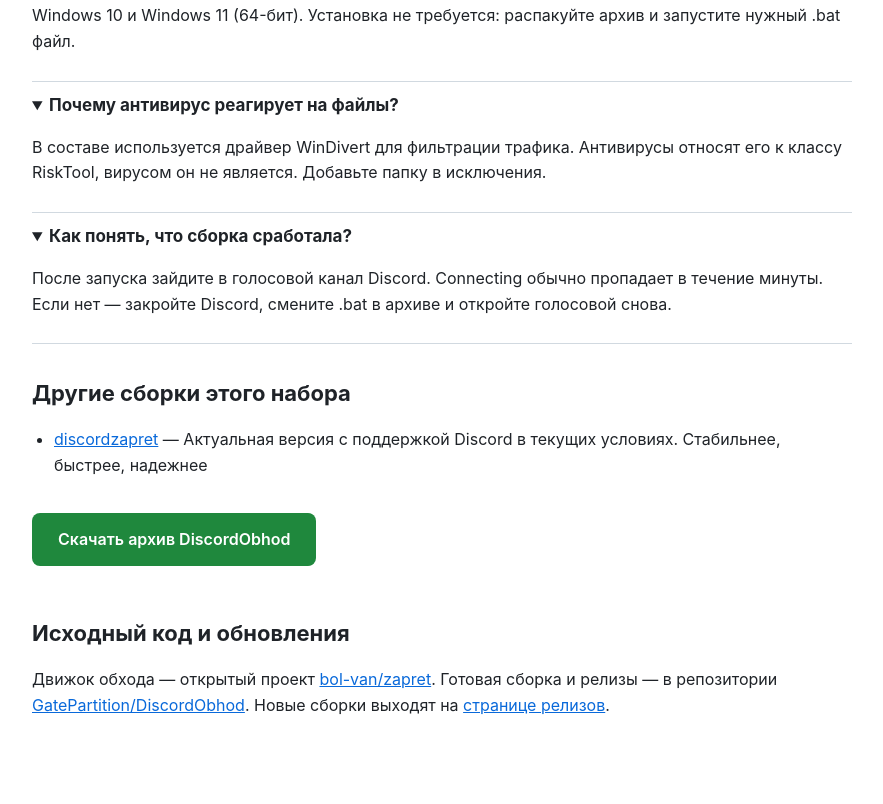
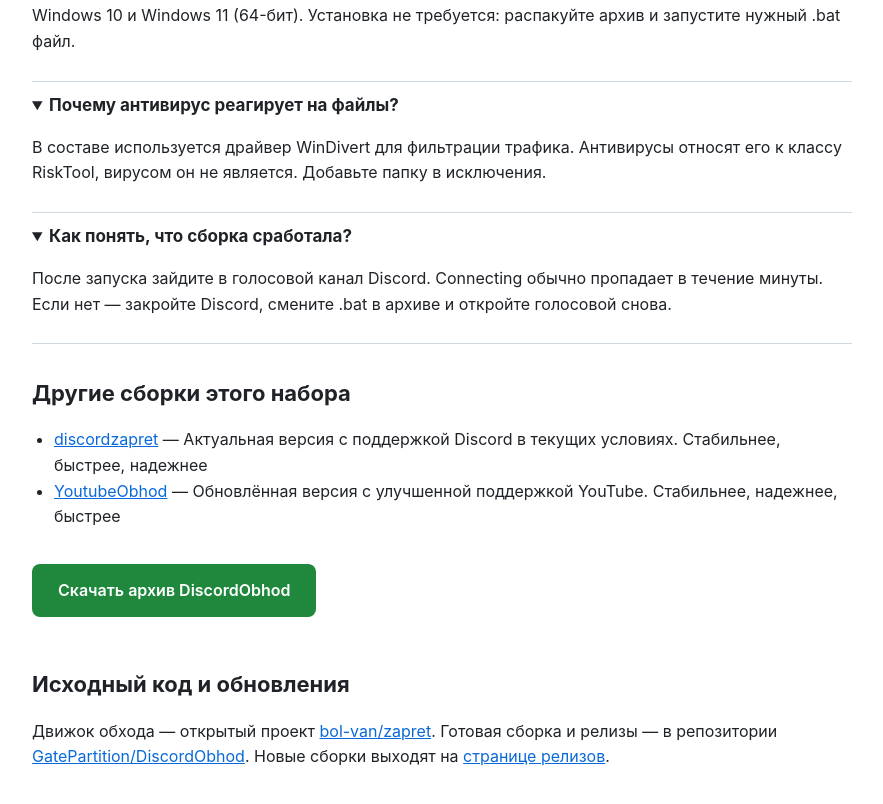
Before and after one commit to GatePartition/DiscordObhod, a plain HTML site: page docs/index.html in a window 1280 px wide. Shown: the part 1426-2230 px from the top of the page, without its empty margins (198-1081 px from the left). Drawn offline with Linux system fonts and the light colour scheme.

Commit message:
docs: sibling links

```diff
--- a/docs/index.html
+++ b/docs/index.html
@@ -85,6 +85,7 @@
   <h2>Другие сборки этого набора</h2>
   <ul class="siblings">
     <li><a href="https://gatepartition.github.io/discordzapret/">discordzapret</a> — Актуальная версия с поддержкой Discord в текущих условиях. Стабильнее, быстрее, надежнее</li>
+    <li><a href="https://gatepartition.github.io/YoutubeObhod/">YoutubeObhod</a> — Обновлённая версия с улучшенной поддержкой YouTube. Стабильнее, надежнее, быстрее</li>
   </ul>
 
   <p><a class="cta" href="https://github.com/GatePartition/DiscordObhod/releases/latest">Скачать архив DiscordObhod</a></p>
```
